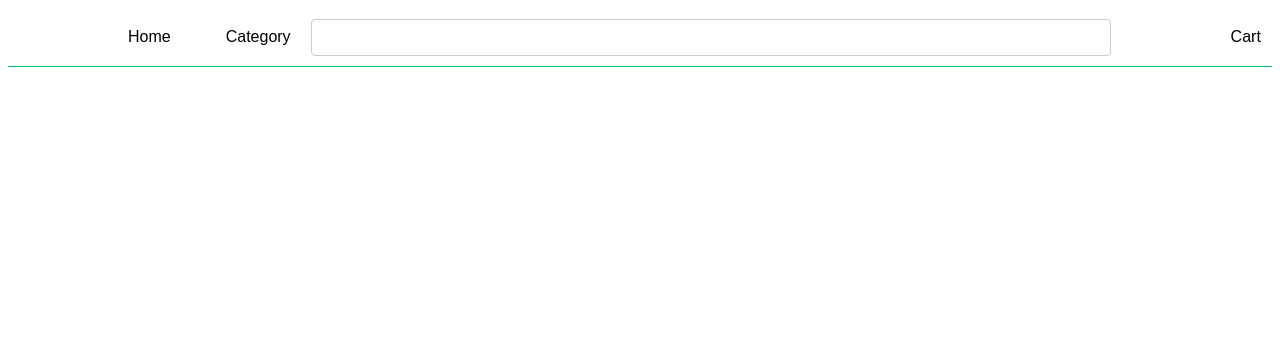
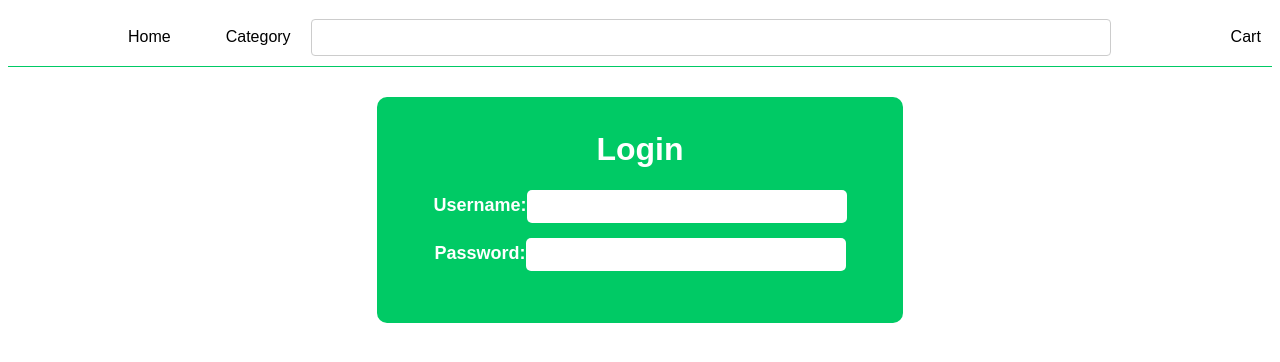
Before and after one commit to DeDKiK/shop, a React app: page /login in a window 1280 px wide. Shown: the top 362 px of the page. Built offline with nearby package versions, Linux system fonts and the light colour scheme.

Commit message:
replace buttons with Links and fixed webpack config for routing and initialized basic login page

```diff
--- a/src/App.tsx
+++ b/src/App.tsx
@@ -1,16 +1,18 @@
 import { BrowserRouter, Routes, Route } from "react-router-dom";
 import Navbar from "./AppComponents/navbar/navbar";
-import ItemCard from "./AppComponents/itemCard/itemCard";
+import Home from "./pages/HomePage/HomePage";
+import LoginPage from "./pages/LoginPage/Login";
+import "./style.css";
 
 function App() {
   return (
     <>
-      <div>{Navbar()}</div>
-      <BrowserRouter>
-        <Routes>
-          <Route path="/" element={<ItemCard />} />
-        </Routes>
-      </BrowserRouter>
+      <Navbar />
+
+      <Routes>
+        <Route path="/" element={<Home />} />
+        <Route path="/login" element={<LoginPage />} />
+      </Routes>
     </>
   );
 }
--- a/src/AppComponents/navbar/navbar.tsx
+++ b/src/AppComponents/navbar/navbar.tsx
@@ -1,20 +1,30 @@
+import { Link } from "react-router-dom";
 import styles from "./navbarStyle.module.css";
 
 function Navbar() {
   return (
     <div className={styles.navbar}>
       <div className={styles.navleft}>
-        <button>Home</button>
-        <button>Category</button>
+        <Link to="/" className={styles.navItem}>
+          Home
+        </Link>
+        <Link to="/" className={styles.navItem}>
+          Category
+        </Link>
       </div>
 
       <div className={styles.navSearch}>
-        <input type="search" name="" id=""></input>
+        <input type="search" />
       </div>
 
       <div className={styles.navRight}>
-        <button>Cart</button>
-        <button>Login</button>
+        <Link to="/" className={styles.navItem}>
+          Cart
+        </Link>
+
+        <Link to="/login" className={styles.navItem}>
+          Login
+        </Link>
       </div>
     </div>
   );
--- a/src/AppComponents/navbar/navbarStyle.module.css
+++ b/src/AppComponents/navbar/navbarStyle.module.css
@@ -5,42 +5,57 @@
   background: #fff;
   padding: 10px 0;
   border-bottom: 1px solid #00ca65;
-
-  /* gap: 15px; */
 }
 
+/* LEFT */
 .navleft {
   display: flex;
   gap: 15px;
   margin-left: 100px;
 }
+
+/* RIGHT */
 .navRight {
   display: flex;
   gap: 15px;
   margin-right: 100px;
 }
-.navbar button {
+
+/* LINK STYLE */
+.navItem {
   background: none;
   border: none;
   border-radius: 5px;
   font-size: 16px;
   cursor: pointer;
   padding: 10px 20px;
+
+  text-decoration: none; /*Link */
+  color: inherit; /*Link */
+  font-family: "Arial", sans-serif;
+
+  display: inline-flex;
+  align-items: center;
+  justify-content: center;
 }
 
-.navbar button:hover {
+.navItem:hover {
   background-color: #00ca65;
   opacity: 0.8;
+  color: white;
+  transform: scale(1.05);
+  transition: all 0.3s ease;
 }
 
+/* SEARCH */
 .navSearch input[type="search"] {
-  padding: 10px 0px;
-  justify-content: center;
+  padding: 10px;
   border: 1px solid #ccc;
   border-radius: 4px;
   margin-right: 100px;
   width: 800px;
 }
+
 .navbar input[type="search"]:focus {
   border-color: #00ca65;
   outline: none;
--- a/src/index.tsx
+++ b/src/index.tsx
@@ -1,5 +1,10 @@
 import { createRoot } from "react-dom/client";
 import App from "./App";
+import { BrowserRouter } from "react-router-dom";
 
 const root = createRoot(document.getElementById("root")!);
-root.render(<App />);
+root.render(
+  <BrowserRouter>
+    <App />
+  </BrowserRouter>
+);
--- /dev/null
+++ b/src/pages/HomePage/HomePage.tsx
@@ -0,0 +1,11 @@
+import ItemCard from "../../AppComponents/itemCard/itemCard";
+
+function HomePage() {
+  return (
+    <>
+      <ItemCard />
+    </>
+  );
+}
+
+export default HomePage;
--- /dev/null
+++ b/src/pages/LoginPage/Login.tsx
@@ -0,0 +1,28 @@
+import styles from "./LoginStyle.module.css";
+
+function LoginPage() {
+  return (
+    <div className={styles.loginPage}>
+      <div className={styles.loginTitle}>
+        <h1>Login</h1>
+      </div>
+
+      <div className={styles.loginForm}>
+        <form>
+          <label htmlFor="username">
+            Username:
+            <input type="text" id="username" name="username" required />
+          </label>
+          <label htmlFor="password">
+            Password:
+            <input type="password" id="password" name="password" required />
+          </label>
+
+          {/* <button type="submit">Submit</button> */}
+        </form>
+      </div>
+    </div>
+  );
+}
+
+export default LoginPage;
--- /dev/null
+++ b/src/pages/LoginPage/LoginStyle.module.css
@@ -0,0 +1,37 @@
+.loginPage {
+  justify-self: center;
+  flex-direction: column;
+  display: flex;
+  width: 500px;
+  height: 200px;
+  margin-top: 30px;
+  background-color: #00ca65;
+  border-radius: 10px;
+  padding: 13px;
+  color: white;
+}
+
+.loginTitle {
+  display: flex;
+  justify-content: center;
+}
+
+.loginForm form {
+  display: flex;
+  flex-direction: column;
+  align-items: center;
+  gap: 15px;
+}
+
+.loginForm input {
+  width: 300px;
+  height: 23px;
+  border-radius: 5px;
+  border: none;
+  padding: 5px 10px;
+}
+
+.loginForm label {
+  font-size: 18px;
+  font-weight: bold;
+}
--- /dev/null
+++ b/src/style.css
@@ -0,0 +1,3 @@
+* {
+  font-family: Arial, Helvetica, sans-serif;
+}
--- a/webpack/webpack.config.js
+++ b/webpack/webpack.config.js
@@ -1,6 +1,5 @@
 const path = require("path");
 const HtmlWebpackPlugin = require("html-webpack-plugin");
-const { css } = require("webpack");
 
 module.exports = {
   entry: "./src/index.tsx",
@@ -55,6 +54,9 @@ module.exports = {
   },
   devServer: {
     static: "./dist",
+    historyApiFallback: true,
+    port: 8080,
+    hot: true,
   },
   mode: "development",
 };
```
